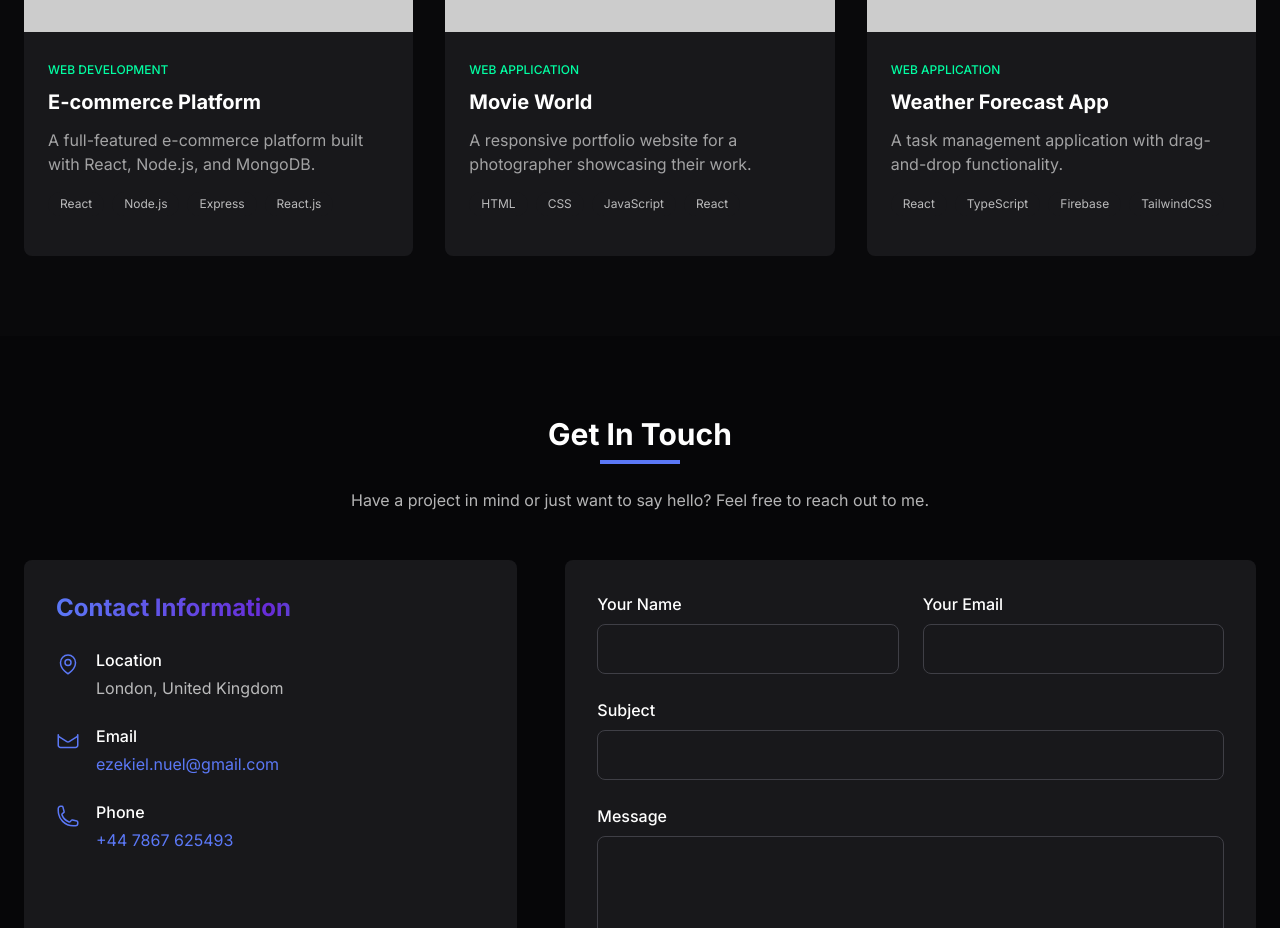
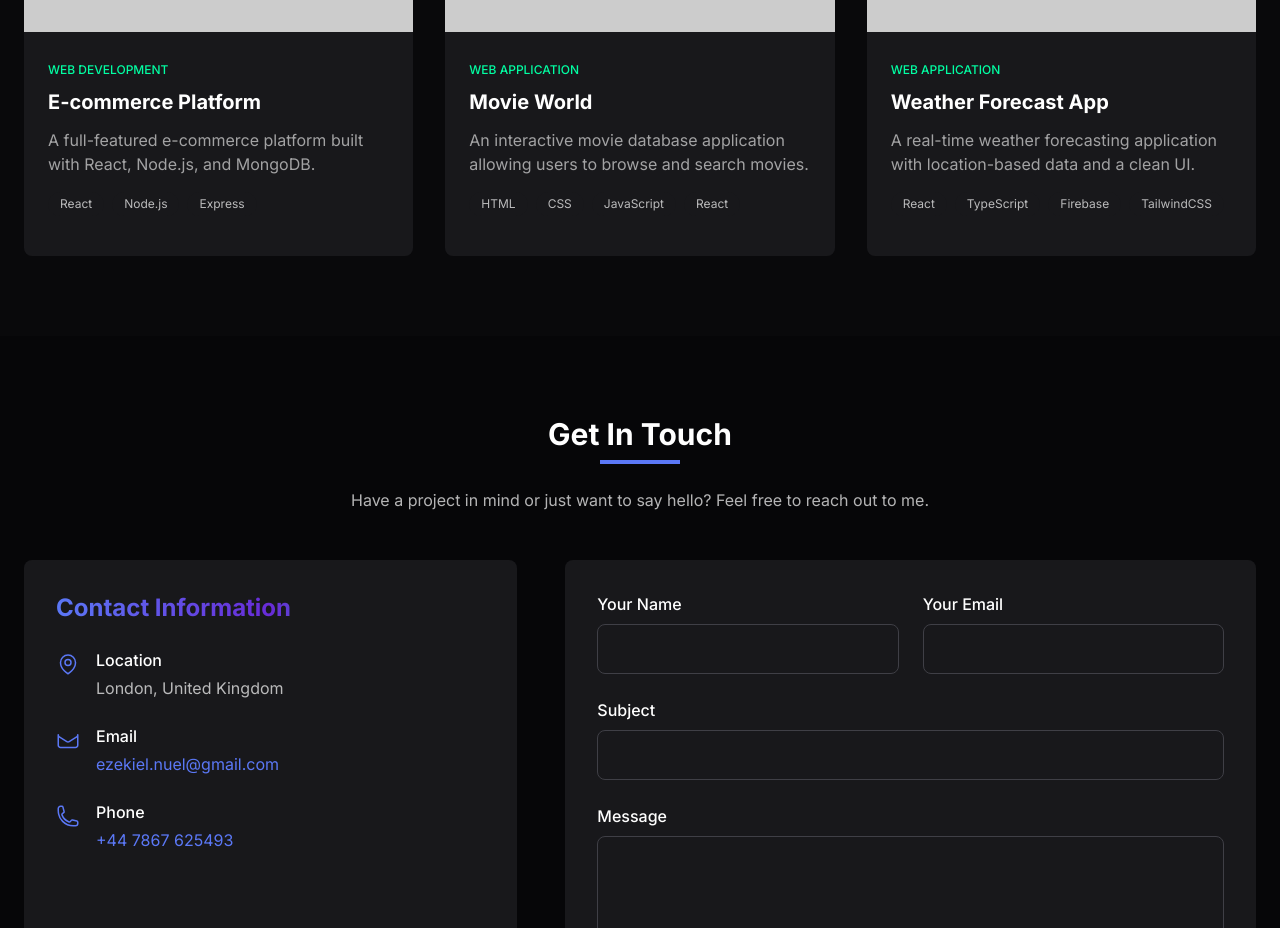
Before and after one commit to yunanajesse211/emmanuelezy-portfolio, a React (Vite) app: page / in a window 1280 px wide. Shown: the part 2660-3588 px from the top of the page. Built offline with nearby package versions, Linux system fonts and the light colour scheme.

Commit message:
Update ProjectsSection.tsx

```diff
--- a/src/components/ProjectsSection.tsx
+++ b/src/components/ProjectsSection.tsx
@@ -1,4 +1,3 @@
-
 import { useState } from 'react';
 import { Button } from '@/components/ui/button';
 import { cn } from '@/lib/utils';
@@ -20,7 +19,7 @@ const projects: Project[] = [
     category: "Web Development",
     image: "https://placehold.co/600x400/5B78F6/FFFFFF/png?text=E-commerce+Platform",
     description: "A full-featured e-commerce platform built with React, Node.js, and MongoDB.",
-    technologies: ["React", "Node.js", "Express", "React.js"],
+    technologies: ["React", "Node.js", "Express"],
     link: "https://flypharmacy.com.ng/",
   },
   {
@@ -28,7 +27,7 @@ const projects: Project[] = [
     title: "Movie World",
     category: "Web Application",
     image: "https://placehold.co/600x400/5B78F6/FFFFFF/png?text=Movie+World",
-    description: "A responsive portfolio website for a photographer showcasing their work.",
+    description: "An interactive movie database application allowing users to browse and search movies.",
     technologies: ["HTML", "CSS", "JavaScript", "React"],
     link: "https://my-first-react-7di1cpenj-melchizedek-fortunes-projects.vercel.app/",
   },
@@ -37,7 +36,7 @@ const projects: Project[] = [
     title: "Weather Forecast App",
     category: "Web Application",
     image: "https://placehold.co/600x400/5B78F6/FFFFFF/png?text=Weather+Forecast+App",
-    description: "A task management application with drag-and-drop functionality.",
+    description: "A real-time weather forecasting application with location-based data and a clean UI.",
     technologies: ["React", "TypeScript", "Firebase", "TailwindCSS"],
     link: "https://weather-ilenvdl7j-melchizedek-fortunes-projects.vercel.app/",
   },
@@ -119,8 +118,6 @@ const ProjectsSection = () => {
             </div>
           ))}
         </div>
-
-
       </div>
     </section>
   );
```
